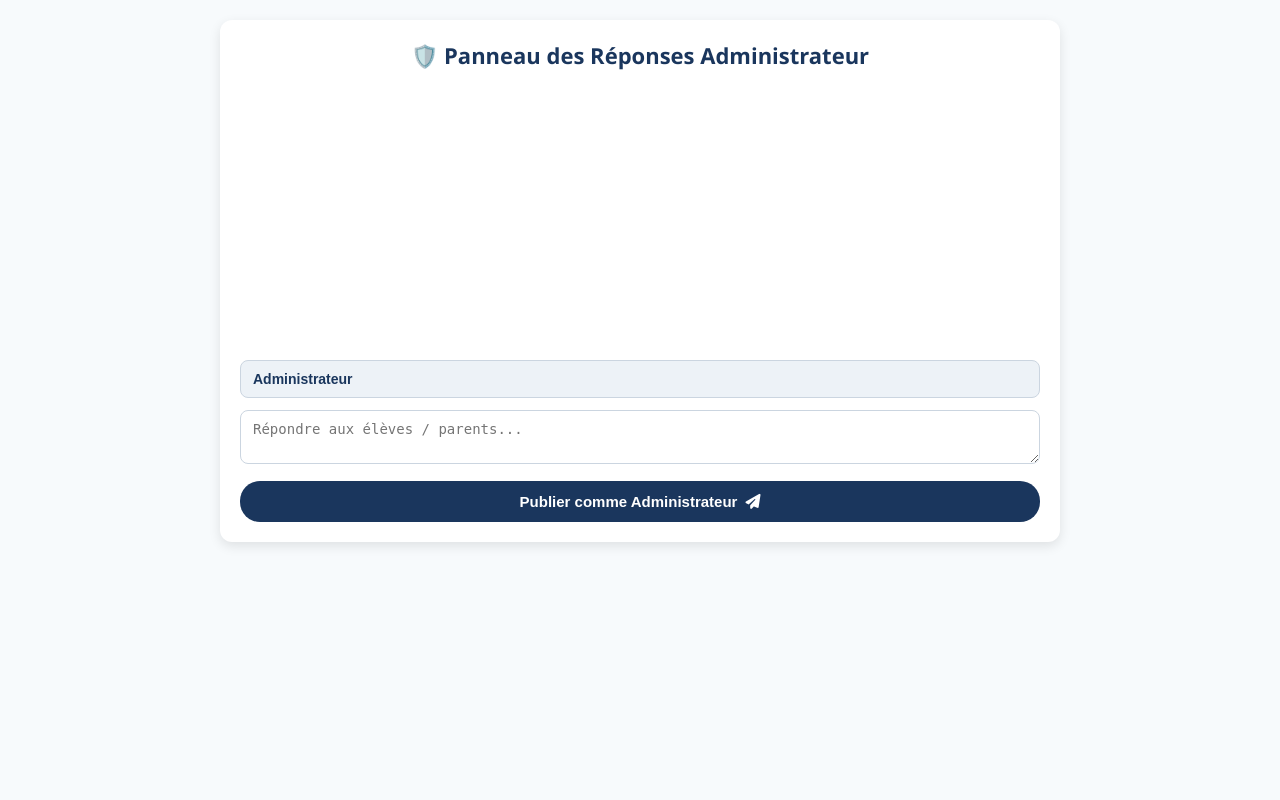
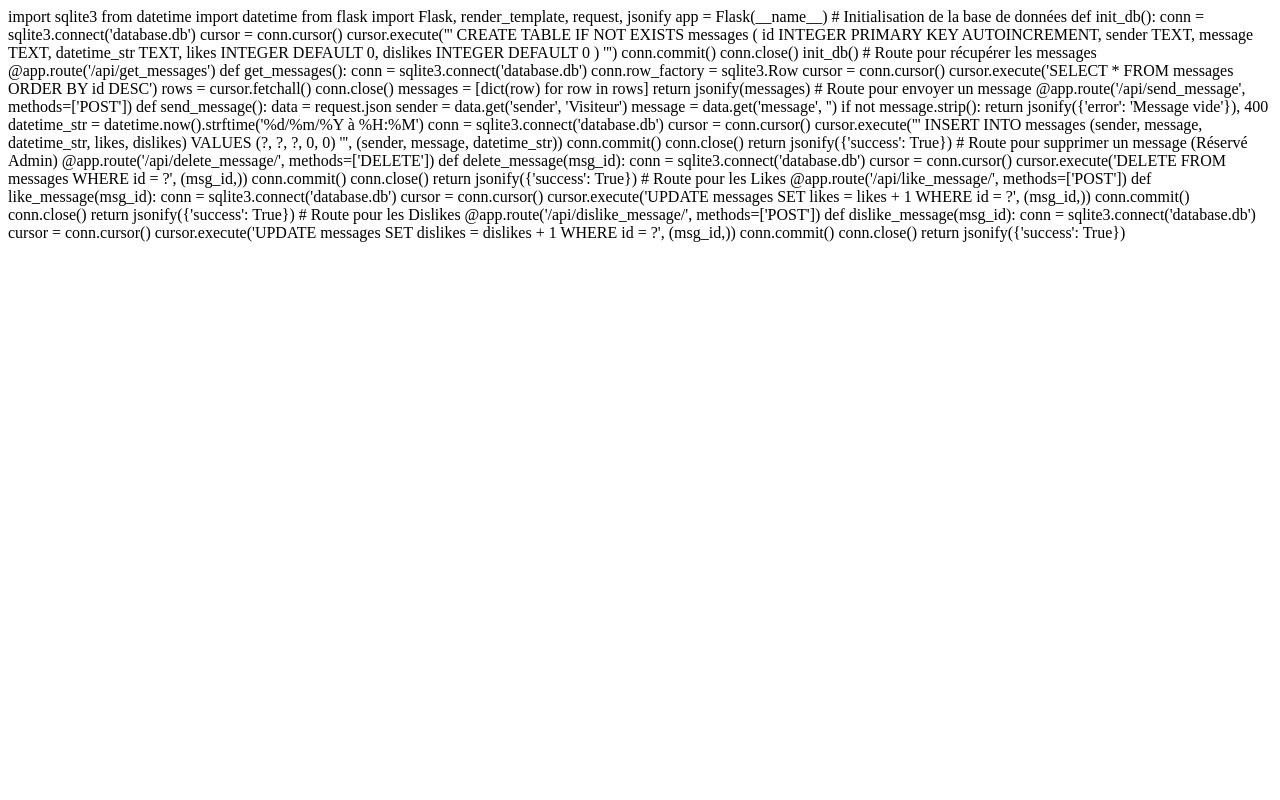
Before and after one commit to marcelomutshaila-hash/Institut-Saint-Charles-Lwanga, a Flask app: page /admin/chat in a window 1280 px wide. Run offline with Flask 3, Linux system fonts and the light colour scheme; data that the repository does not hold is empty.

Commit message:
Update admin_chat.html

```diff
--- a/templates/admin_chat.html
+++ b/templates/admin_chat.html
@@ -1,141 +1,90 @@
-<!DOCTYPE html>
-<html lang="fr">
-<head>
-    <meta charset="UTF-8">
-    <meta name="viewport" content="width=device-width, initial-scale=1.0">
-    <title>Espace Modération Admin - Institut Saint Charles Lwanga</title>
-    <link rel="stylesheet" href="https://cdnjs.cloudflare.com/ajax/libs/font-awesome/6.5.1/css/all.min.css">
-    <style>
-        body { font-family: 'Segoe UI', Tahoma, Geneva, Verdana, sans-serif; margin: 0; background-color: #f7fafc; padding: 20px; color: #2d3748; }
-        .admin-card { max-width: 800px; margin: 0 auto; background: white; border-radius: 12px; padding: 20px; box-shadow: 0 4px 12px rgba(0,0,0,0.1); }
-        h1 { color: #1a365d; text-align: center; font-size: 22px; margin-top: 0; margin-bottom: 20px; }
-        .chat-messages { min-height: 250px; max-height: 450px; overflow-y: auto; margin-bottom: 20px; padding-right: 5px; }
-        .input-group { margin-bottom: 12px; }
-        .input-group input, .input-group textarea { width: 100%; padding: 10px 12px; border: 1px solid #cbd5e0; border-radius: 8px; font-size: 14px; box-sizing: border-box; }
-        .send-btn { background-color: #1a365d; color: white; border: none; padding: 12px 20px; border-radius: 20px; font-weight: bold; cursor: pointer; width: 100%; font-size: 15px; display: flex; align-items: center; justify-content: center; gap: 8px; }
-        .send-btn:hover { background-color: #0d47a1; }
-    </style>
-</head>
-<body>
+import sqlite3
+from datetime import datetime
+from flask import Flask, render_template, request, jsonify
 
-<div class="admin-card">
-    <h1>🛡️ Panneau des Réponses Administrateur</h1>
+app = Flask(__name__)
 
-    <!-- Zone d'affichage des messages -->
-    <div class="chat-messages" id="zone-chat-messages">
-        <!-- Les messages s'afficheront ici -->
-    </div>
+# Initialisation de la base de données
+def init_db():
+    conn = sqlite3.connect('database.db')
+    cursor = conn.cursor()
+    cursor.execute('''
+        CREATE TABLE IF NOT EXISTS messages (
+            id INTEGER PRIMARY KEY AUTOINCREMENT,
+            sender TEXT,
+            message TEXT,
+            datetime_str TEXT,
+            likes INTEGER DEFAULT 0,
+            dislikes INTEGER DEFAULT 0
+        )
+    ''')
+    conn.commit()
+    conn.close()
 
-    <!-- Zone d'envoi Admin -->
-    <div class="input-group">
-        <input type="text" id="adminSender" value="Administrateur" readonly style="background-color: #edf2f7; font-weight: bold; color: #1a365d;">
-    </div>
-    <div class="input-group">
-        <textarea id="adminMessage" rows="2" placeholder="Répondre aux élèves / parents..."></textarea>
-    </div>
-    <button class="send-btn" onclick="envoyerMessageAdmin()">
-        Publier comme Administrateur <i class="fas fa-paper-plane"></i>
-    </button>
-</div>
+init_db()
 
-<script>
-    // 1. CHARGEMENT DES MESSAGES
-    async function chargerMessagesAdmin() {
-        try {
-            const response = await fetch('/api/get_messages?t=' + new Date().getTime());
-            const messages = await response.json();
+# Route pour récupérer les messages
+@app.route('/api/get_messages')
+def get_messages():
+    conn = sqlite3.connect('database.db')
+    conn.row_factory = sqlite3.Row
+    cursor = conn.cursor()
+    cursor.execute('SELECT * FROM messages ORDER BY id DESC')
+    rows = cursor.fetchall()
+    conn.close()
 
-            const zone = document.getElementById('zone-chat-messages');
-            if (!zone) return;
+    messages = [dict(row) for row in rows]
+    return jsonify(messages)
 
-            zone.innerHTML = '';
+# Route pour envoyer un message
+@app.route('/api/send_message', methods=['POST'])
+def send_message():
+    data = request.json
+    sender = data.get('sender', 'Visiteur')
+    message = data.get('message', '')
 
-            messages.forEach(msg => {
-                const div = document.createElement('div');
-                div.style.backgroundColor = '#1a365d';
-                div.style.color = '#ffffff';
-                div.style.borderRadius = '10px';
-                div.style.padding = '12px 15px';
-                div.style.marginBottom = '12px';
-                div.style.boxShadow = '0 2px 5px rgba(0,0,0,0.15)';
+    if not message.strip():
+        return jsonify({'error': 'Message vide'}), 400
 
-                const estAdmin = msg.sender && msg.sender.toLowerCase().includes('admin');
-                const badgeAdmin = estAdmin ? '<span style="background-color: #f6ad55; color: #1a365d; font-size: 10px; font-weight: bold; padding: 2px 6px; border-radius: 4px; margin-left: 8px;">ADMIN</span>' : '';
+    datetime_str = datetime.now().strftime('%d/%m/%Y à %H:%M')
 
-                div.innerHTML = `
-                    <div style="font-weight: bold; font-size: 14px; color: #f6ad55; margin-bottom: 5px; display: flex; align-items: center;">
-                        ${msg.sender || 'Visiteur'} ${badgeAdmin}
-                    </div>
+    conn = sqlite3.connect('database.db')
+    cursor = conn.cursor()
+    cursor.execute('''
+        INSERT INTO messages (sender, message, datetime_str, likes, dislikes)
+        VALUES (?, ?, ?, 0, 0)
+    ''', (sender, message, datetime_str))
+    conn.commit()
+    conn.close()
 
-                    <div style="font-size: 15px; color: #ffffff; line-height: 1.4; margin-bottom: 8px;">
-                        ${msg.message}
-                    </div>
+    return jsonify({'success': True})
 
-                    <div style="text-align: right; font-size: 11px; color: #cbd5e0; margin-bottom: 8px;">
-                        ${msg.datetime_str || ''}
-                    </div>
+# Route pour supprimer un message (Réservé Admin)
+@app.route('/api/delete_message/<int:msg_id>', methods=['DELETE'])
+def delete_message(msg_id):
+    conn = sqlite3.connect('database.db')
+    cursor = conn.cursor()
+    cursor.execute('DELETE FROM messages WHERE id = ?', (msg_id,))
+    conn.commit()
+    conn.close()
+    return jsonify({'success': True})
 
-                    <hr style="border: 0; border-top: 1px solid rgba(255, 255, 255, 0.2); margin: 6px 0;">
+# Route pour les Likes
+@app.route('/api/like_message/<int:msg_id>', methods=['POST'])
+def like_message(msg_id):
+    conn = sqlite3.connect('database.db')
+    cursor = conn.cursor()
+    cursor.execute('UPDATE messages SET likes = likes + 1 WHERE id = ?', (msg_id,))
+    conn.commit()
+    conn.close()
+    return jsonify({'success': True})
 
-                    <div style="display: flex; justify-content: space-between; align-items: center; font-size: 13px; margin-top: 6px;">
-                        <span>👍 ${msg.likes || 0} | 👎 ${msg.dislikes || 0}</span>
-                        <!-- BOUTON SUPPRIMER RESERVÉ À L'ADMIN -->
-                        <button onclick="supprimerMessage(${msg.id})" style="background: #fc8181; color: white; border: none; padding: 5px 10px; border-radius: 5px; cursor: pointer; font-weight: bold; font-size: 12px;">
-                            🗑️ Supprimer
-                        </button>
-                    </div>
-                `;
-                zone.appendChild(div);
-            });
-        } catch (e) {
-            console.error("Erreur de chargement Admin:", e);
-        }
-    }
-
-    // 2. ENVOI DE MESSAGE DEPUIS L'ADMIN
-    async function envoyerMessageAdmin() {
-        const messageInput = document.getElementById('adminMessage');
-        const message = messageInput ? messageInput.value.trim() : '';
-
-        if (!message) {
-            alert("Veuillez écrire un message.");
-            return;
-        }
-
-        try {
-            const response = await fetch('/api/send_message', {
-                method: 'POST',
-                headers: { 'Content-Type': 'application/json' },
-                body: JSON.stringify({ sender: 'Administrateur', message: message })
-            });
-
-            if (response.ok) {
-                messageInput.value = '';
-                chargerMessagesAdmin();
-            } else {
-                alert("Erreur lors de l'envoi.");
-            }
-        } catch (e) {
-            console.error("Erreur d'envoi Admin:", e);
-        }
-    }
-
-    // 3. SUPPRESSION DU MESSAGE
-    async function supprimerMessage(id) {
-        if (confirm("Voulez-vous vraiment supprimer ce message ?")) {
-            try {
-                await fetch(`/api/delete_message/${id}`, { method: 'DELETE' });
-                chargerMessagesAdmin();
-            } catch (e) {
-                console.error("Erreur de suppression:", e);
-            }
-        }
-    }
-
-    // Actualisation automatique toutes les 3 secondes
-    setInterval(chargerMessagesAdmin, 3000);
-    chargerMessagesAdmin();
-</script>
-
-</body>
-</html>
+# Route pour les Dislikes
+@app.route('/api/dislike_message/<int:msg_id>', methods=['POST'])
+def dislike_message(msg_id):
+    conn = sqlite3.connect('database.db')
+    cursor = conn.cursor()
+    cursor.execute('UPDATE messages SET dislikes = dislikes + 1 WHERE id = ?', (msg_id,))
+    conn.commit()
+    conn.close()
+    return jsonify({'success': True})
```
